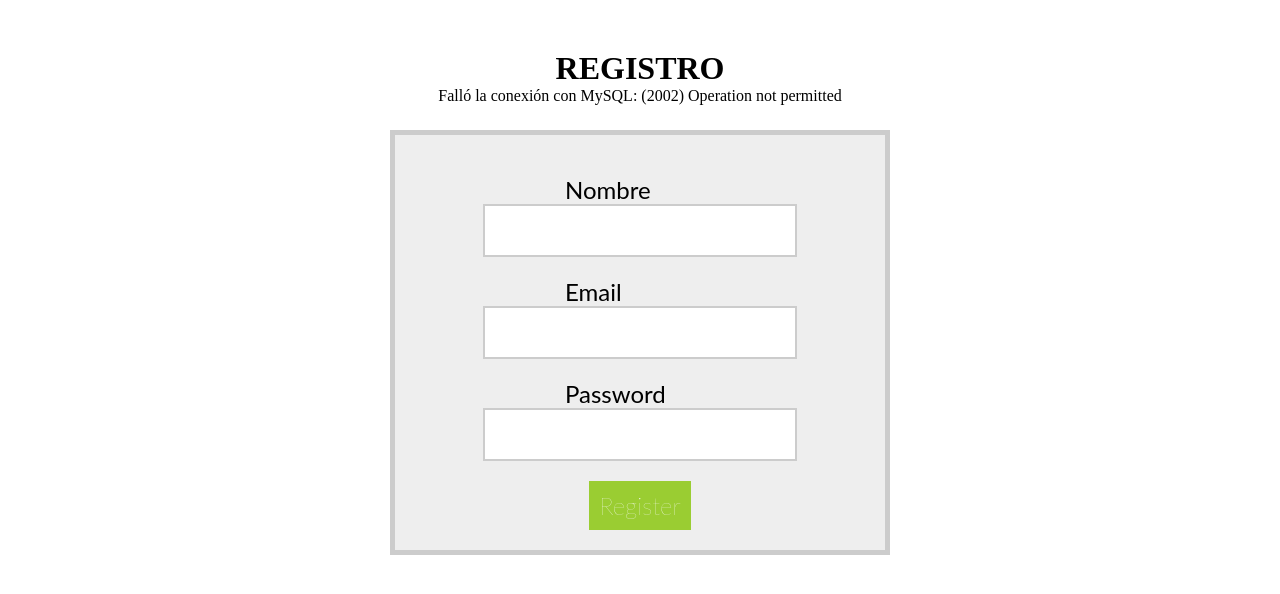
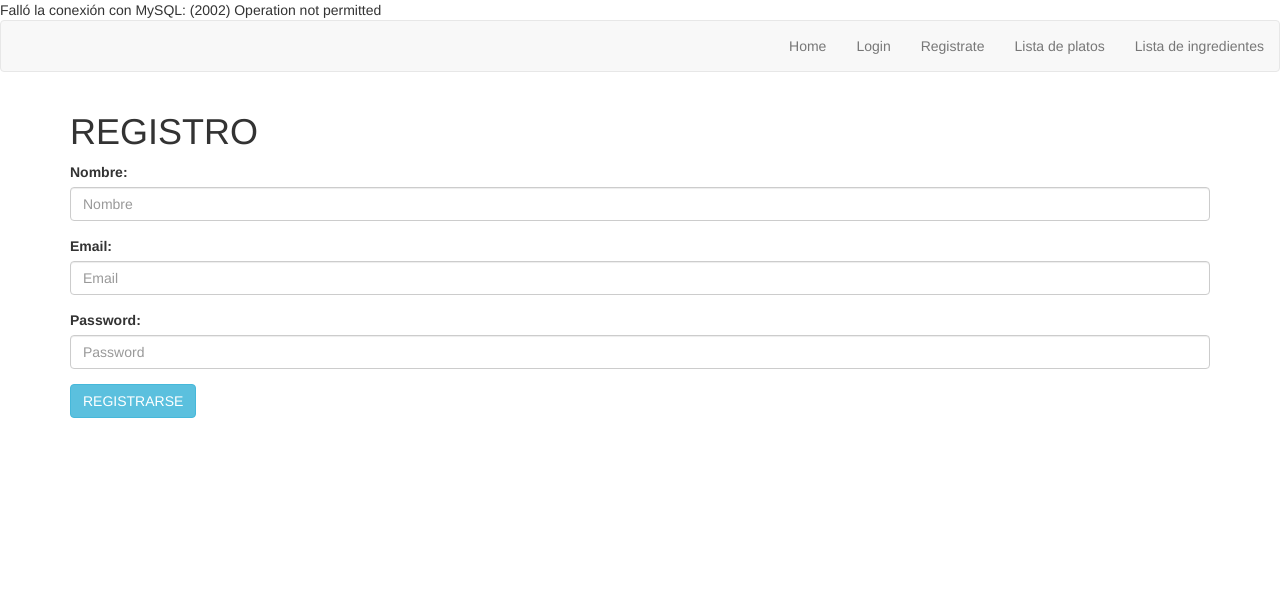
Before and after one commit to LordHob/RestaurantePHP, a PHP site: page /dev/pages/Register/register.php in a window 1280 px wide. Shown: the top 594 px of the page. Run offline with PHP 8.4, Linux system fonts and the light colour scheme; data that the repository does not hold is empty; some libraries are stand-ins or nearby versions.

Commit message:
Cambios en header, ingrediente, plato y register

```diff
--- a/index.php
+++ b/index.php
@@ -12,7 +12,6 @@
 <body>
     <div class="Header">
         <?php
-        include './template/header.php';
         echo '<a href="http://localhost/dev/EquipoRest/pages/Plato/listaplatos.php">
   <style>
   button{cursor: pointer}
--- a/pages/Ingrediente/action_putingrediente.php
+++ b/pages/Ingrediente/action_putingrediente.php
@@ -2,6 +2,7 @@
 //CONECTAR CON BASE DE DATOS
 require '../../db/db_connect.php';
 $mysqli = conectar();
-$resultado = $mysqli->query("UPDATE ingrediente set titulo='$_POST[newnombre]' WHERE nombre='$_POST[nombre]'");
-$resultadodos=$mysqli->query("UPDATE ingrediente set cantidad='$_POST[newcantidad]' WHERE cantidad='$_POST[cantidad]'");
+$resultado = $mysqli->query("UPDATE ingrediente set nombre='$_POST[newnombre]' WHERE nombre='$_POST[nombre]'");
+$resultadodos = $mysqli->query("UPDATE ingrediente set cantidad='$_POST[newcantidad]' WHERE cantidad='$_POST[cantidad]'");
 header('Location: http://localhost/dev/EquipoRest/pages/Ingrediente/listaingredientes.php');
+?>
--- a/pages/Ingrediente/listaingredientes.php
+++ b/pages/Ingrediente/listaingredientes.php
@@ -1,3 +1,7 @@
+<?php
+include '../../template/header.php';
+?>
+
 <h1> LISTA DE INGREDIENTES</h1>
 
 <?php
@@ -5,6 +9,8 @@
 //conexión la base de datos
 require '../../db/db_connect.php';
 $mysqli = conectar();
+
+
 
 //Consulta BBDD
 $resultado = $mysqli->query("SELECT id, nombre FROM ingrediente");
--- a/pages/Login/action_login.php
+++ b/pages/Login/action_login.php
@@ -4,7 +4,8 @@ require '../../db/db_connect.php';
 $mysqli = conectar();
 
 //HAGO CONSULTA A BASE DE DATOS PARA BUSCAR EL USUARIO LOGADO CON CORREO Y CONTRASEÑA
-$resultado = $mysqli->query("SELECT * FROM user WHERE (email ='".$_POST["email"]."' AND contraseña = '".$_POST["contraseña"]."')");
+$resultado = $mysqli->query("SELECT * FROM user WHERE (nombre ='" . $_POST["nombre"] . "' AND email ='" . $_POST["email"] . "' AND contraseña = '" . $_POST["contraseña"] . "')");
 
 //GUARDO RESULTADO DE LA CONSULTA EN VARIABLE USUARIO
 $usuario = $resultado->fetch_all();
+?>
--- a/pages/Login/login.php
+++ b/pages/Login/login.php
@@ -11,8 +11,12 @@ include '../../template/header.php';
     <form action="detalles_usuario.php" method="post">
         <fieldset>
             <div class="form-group">
+                <label for="correo">Nombre:</label>
+                <input type="text" class="form-control" id="email-login" name="nombre" placeholder="Nombre">
+            </div>
+            <div class="form-group">
                 <label for="correo">Email:</label>
-                <input type="email" class="form-control" id="email-login" name="correo" placeholder="Email">
+                <input type="email" class="form-control" id="email-login" name="email" placeholder="Email">
             </div>
             <div class="form-group">
                 <label for="contraseña">Password:</label>
--- a/pages/Register/register.php
+++ b/pages/Register/register.php
@@ -1,25 +1,27 @@
-<h1> REGISTRO </h1>
-<link rel="stylesheet" type="text/css" href="../styles/formularios.css" />
 <?php
 //CONECTAR CON BASE DE DATOS
 require '../../db/db_connect.php';
 $mysqli = conectar();
+
+include '../../template/header.php';
 ?>
-
-<div class="formulario">
+<div class="container">
+    <h1> REGISTRO </h1>
     <form action="action_register.php" method="post">
-        <div class="form-element">
-            <label>Nombre</label>
-            <input type="nombre" class="nombre" id="nombre" />
-        </div>
-        <div class="form-element">
-            <label>Email</label>
-            <input type="email" id="email" class="email" />
-        </div>
-        <div class="form-element">
-            <label>Password</label>
-            <input type="contraseña" id="contraseña" class="contraseña" />
-        </div>
-        <button type="submit" name="register" value="register">Register</button>
+        <fieldset>
+            <div class="form-group">
+                <label for="nombre">Nombre:</label>
+                <input type="nombre" name="nombre" class="form-control" id="nombre" placeholder="Nombre" />
+            </div>
+            <div class="form-group">
+                <label for="correo">Email:</label>
+                <input type="email" class="form-control" name="email" id="email" class="email" placeholder="Email" />
+            </div>
+            <div class="form-group">
+                <label for="contraseña">Password:</label>
+                <input type="contraseña" name="contraseña" id="contraseña" class="form-control" placeholder="Password" />
+            </div>
+            <button type="submit" class="next btn btn-info" name="register" value="register">REGISTRARSE</button>
+        </fieldset>
     </form>
 </div>
--- a/template/footer.php
+++ b/template/footer.php
@@ -1,7 +1,7 @@
 <?php
 echo '</body>
-<footer class="footer">
-  <div class="footer text-center">Esto es el footer del Restaurante PHP
+<footer class="page-footer font-small">
+  <div class="footer-copyright text-center py-3">Esto es el footer del Restaurante PHP
   </div>
 </footer>
 </html>';
--- a/template/header.php
+++ b/template/header.php
@@ -19,20 +19,17 @@ echo '<!DOCTYPE html>
         </button>
     </div>
     <div class="navbar-collapse collapse">
-        <ul class="nav navbar-nav navbar-left">
-            <li><a href="../EquipoRest/index.php"><div class="logo-title"><div><img class="logo" src="../img/logo2.png" alt="PHP" /></div><div><p></p></div></div></a></li>
-        </ul>
-        <ul class="nav navbar-nav navbar-center">
-            <li></li>
-
-        </ul>
         <ul class="nav navbar-nav navbar-right">
-            <li><a href="../../index.php">Home</a></li>
-            <li><a href="../Login/login.php">Login</a></li>
-            <li><a href="../Register/register.php">Registrate</a></li>
+            <li><a href="http://localhost/dev/EquipoRest/index.php">Home</a></li>
+            <li><a href="http://localhost/dev/EquipoRest/pages/Login/login.php">Login</a></li>
+            <li><a href="http://localhost/dev/EquipoRest/pages/Register/register.php">Registrate</a></li>
+            <li><a href="http://localhost/dev/EquipoRest/pages/Plato/listaplatos.php">Lista de platos</a></li>
+            <li><a href="http://localhost/dev/EquipoRest/pages/ingrediente/listaingredientes.php">Lista de ingredientes</a></li>
         </ul>
     </div>
 </nav>
 </head>
 <body>
 ';
+
+?>
```
Also changed, not shown: pages/Ingrediente/detalle_ing.php (+22 -5 lines), pages/Login/detalles_usuario.php (+6 -7 lines), pages/Plato/listaplatos.php (+5 -6 lines), pages/Profile/profile.php (deleted, +0 -25 lines).
